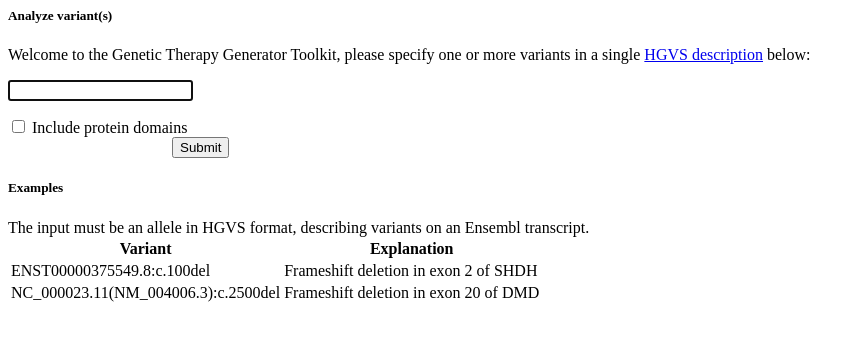
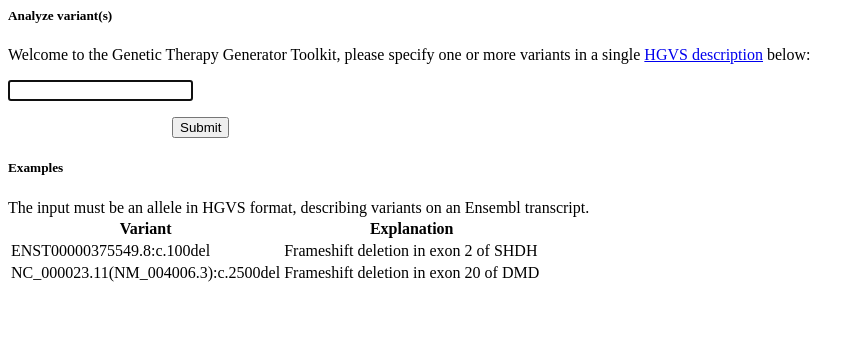
Before and after one commit to DCRT-LUMC/GTGT, a Python web app: template src/gtgt/templates/analysis.html.j2 in a window 1280 px wide. Shown: the top 341 px of the page, without its empty margins (0-860 px from the left). Run offline with Jinja, Linux system fonts and the light colour scheme; the template is opened without the code that fills it, so the values that code supplies are empty.

Commit message:
Hotfix to temporary disable protein domains

```diff
--- a/docs/source/conf.py
+++ b/docs/source/conf.py
@@ -6,7 +6,7 @@ project = 'GTGT'
 copyright = '2023, Redmar van den Berg'
 author = 'Redmar van den Berg'
 
-release = '0.2.10'
+release = '0.2.11'
 version = '.'.join(release.split('.')[0:2])
 
 # -- General configuration
--- a/setup.py
+++ b/setup.py
@@ -18,7 +18,7 @@ long_description = (this_directory / "README.md").read_text()
 
 setup(
     name='gtgt',
-    version='0.2.10',
+    version='0.2.11',
     license='AGPL-3.0',
     description='Genetic Therapy Generator Toolkit',
     long_description=long_description,
--- a/src/gtgt/templates/analysis.html.j2
+++ b/src/gtgt/templates/analysis.html.j2
@@ -10,10 +10,10 @@
     <div class="field border round small" style="margin-bottom:1em;">
       <input id="variant_input" type="text" {{'value=' + '"' + variant + '"' if variant else ''}} autofocus>
     </div>
-    <label class="checkbox">
-      <input type="checkbox" id="protein_domains">
-      <span>Include protein domains</span>
-    </label>
+    <!-- <label class="checkbox"> -->
+    <!--   <input type="checkbox" id="protein_domains"> -->
+    <!--   <span>Include protein domains</span> -->
+    <!-- </label> -->
     <div>
       <progress id="submitSpinner" style="visibility:hidden"></progress>
       <button id="submitBtn" class="center" type="button" onclick="redirect()" >Submit</button>
--- a/src/gtgt/templates/head.html.j2
+++ b/src/gtgt/templates/head.html.j2
@@ -40,8 +40,8 @@
 
       // Redirect to the results page
       var variant = document.getElementById('variant_input').value;
-      var protein_domains = document.getElementById('protein_domains').checked
-      window.location = "/" + variant + "?" + "protein_domains=" + protein_domains;
+      //var protein_domains = document.getElementById('protein_domains').checked
+      window.location = "/" + variant;// + "?" + "protein_domains=" + protein_domains;
     }
 
     function fillSearchField(value)
```
Also changed, not shown: 1 other file.
